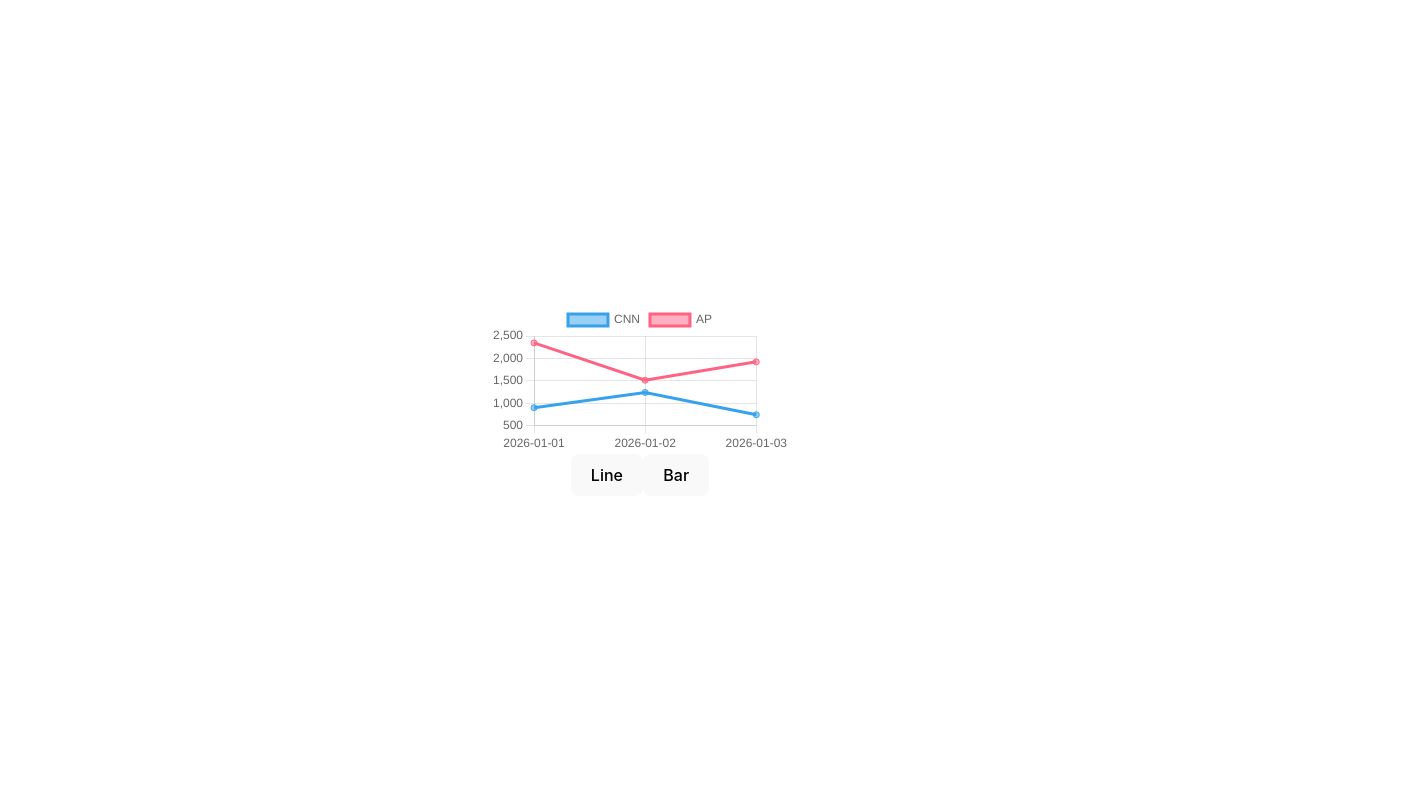
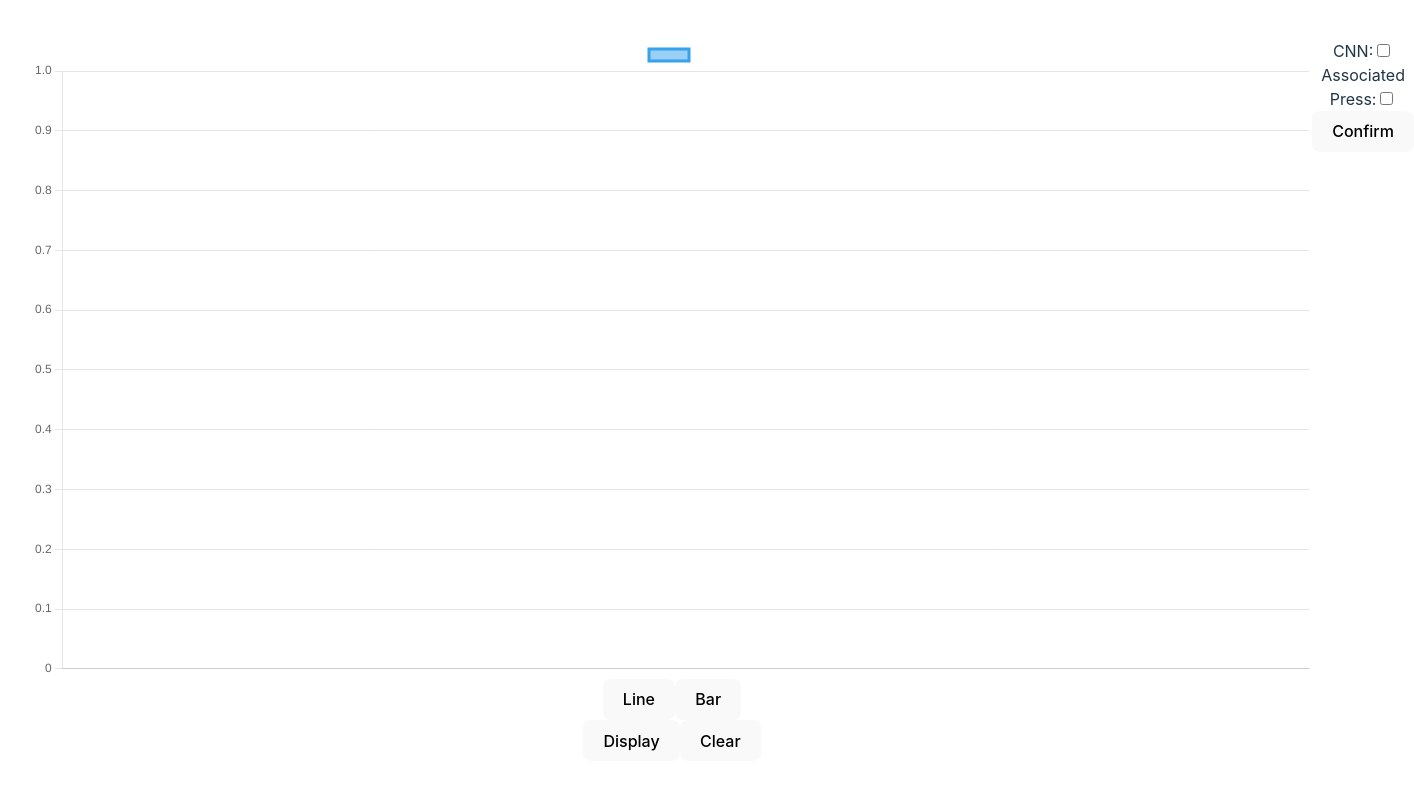
Before and after one commit to chrisahn1/News-Keyword-Trend, a React (Create React App) app in the folder client/: page / in a window 1280 px wide. Shown: the top 790 px of the page, 1414 px wide, since content can reach past the window. Built offline with nearby package versions, Linux system fonts and the light colour scheme.

Commit message:
Added buttons, tested api results, and display key results

```diff
--- a/client/src/App.css
+++ b/client/src/App.css
@@ -65,7 +65,11 @@ i {
   display: none;
 }
 
-.carousel1 .carousel2 {
-  width: '100%';
-  height: 300;
+.chart {
+  width: 70vw;
+  height: 70vh;
 }
+
+.graph {
+  display: flex;
+}
--- a/client/src/pages/Home.jsx
+++ b/client/src/pages/Home.jsx
@@ -1,4 +1,3 @@
-// import axios from 'axios';
 import { useState } from 'react';
 import React from 'react';
 import {
@@ -11,13 +10,7 @@ import {
   Tooltip,
   Legend,
 } from 'chart.js/auto';
-
-import { Bar, Line } from 'react-chartjs-2';
-// import sample1 from './datasample/sample1.json';
-
-// import dates1 from './datasample/dates1.json';
-// import sample2 from './datasample/sample2.json';
-// import sample3 from './datasample/sample1.json';
+import { Chart } from 'react-chartjs-2';
 
 ChartJS.register(
   CategoryScale,
@@ -30,41 +23,68 @@ ChartJS.register(
 );
 
 function Home() {
-  const [index, setIndex] = useState(1);
-  // const getNewsData = async () => {
-  //   const res = await axios.get(
-  //     'https://newsapi.org/v2/everything?q=trump&from=2026-02-02&to=2026-02-02&apiKey=af7a60b8e1274d7a903e6ccc7096c441'
-  //   );
-  //   setNewsData(res.data.totalResults);
-  // };
+  // const newsList = [
+  //   { news: 'cnn', checked: false },
+  //   { news: 'associated-press', checked: false },
+  //   { news: 'the-washington-post', checked: false },
+  //   { news: 'cbs-news', checked: false },
+  //   { news: 'abc-news', checked: false },
+  //   { news: 'bbc-news', checked: false },
+  //   { news: 'business-insider', checked: false },
+  //   { news: 'fox-news', checked: false },
+  //   { news: 'msnbc', checked: false },
+  //   { news: 'nbc-news', checked: false },
+  //   { news: 'politico', checked: false },
+  //   { news: 'newsweek', checked: false },
+  //   { news: 'the-hill', checked: false },
+  //   { news: 'the-huffington-post', checked: false },
+  // ];
+  const [newsListInput, setNewsListInput] = useState({});
+  const [newsList, setNewsList] = useState([]);
+  const [graphType, setGraphType] = useState('line');
+  const [data, setData] = useState({
+    labels: [],
+    datasets: [{ label: [], data: [], type: graphType }],
+    borderRadius: 5,
+  });
 
-  // useEffect(() => {
-  //   getNewsData();
-  // }, []);
-
-  // const showResults = async () => {
-  // };
-
-  // const clearResults = async () => {
+  // const data = {
+  //   labels: ['Jan', 'Feb', 'Mar', 'Apr'],
+  //   datasets: [
+  //     {
+  //       label: 'Dataset 1',
+  //       data: [10, 20, 30, 40],
+  //       borderColor: 'rgb(255, 99, 132)',
+  //       borderWidth: 2,
+  //       type: chartType,
+  //     },
+  //     {
+  //       label: 'Dataset 2',
+  //       data: [15, 25, 35, 45],
+  //       backgroundColor: 'rgb(75, 192, 192)',
+  //       type: chartType,
+  //     },
+  //   ],
   // };
 
   const toggleLine = async () => {
-    setIndex(1);
+    setGraphType('line');
   };
 
   const toggleBar = async () => {
-    setIndex(2);
+    setGraphType('bar');
   };
 
-  return (
-    <div className="carousel">
-      <div className={`carousel1 ${index === 1 ? 'active' : 'hidden'}`}>
-        <Line
-          data={{
+  const showData = async () => {
+    const res = await fetch(
+      'https://newsapi.org/v2/everything?q=trump&from=2026-02-01&to=2026-02-01&apiKey=af7a60b8e1274d7a903e6ccc7096c441'
+    );
+    const result = await res.json();
+    setData({
       labels: ['2026-01-01', '2026-01-02', '2026-01-03'],
       datasets: [
         { label: ['CNN'], data: [900, 1240, 743] },
-              { label: ['AP'], data: [2346, 1512, 1923] },
+        { label: ['AP'], data: [result.totalResults, 1512, 1923] },
       ],
       backgroundColor: [
         'rgba(43, 63, 229, 0.8)',
@@ -72,72 +92,83 @@ function Home() {
         'rgba(253, 135, 135, 0.8)',
       ],
       borderRadius: 5,
-          }}
+    });
+  };
+
+  const clearData = async () => {
+    setData({
+      labels: [],
+      datasets: [{ label: [], data: [], type: graphType }],
+      borderRadius: 5,
+    });
+  };
+
+  const handleChange = (e) => {
+    const target = e.target;
+    const value = target.type === 'checkbox' ? target.checked : target.value;
+    const name = target.name;
+    setNewsListInput((values) => ({ ...values, [name]: value }));
+  };
+
+  const handleSubmitNews = (event) => {
+    //check if news value is false and if it exists in list, if so then remove it from list
+    {
+      Object.keys(newsListInput).map((key) => {
+        if (newsListInput[key] === true) {
+          console.log('key: ', key);
+          setNewsList((list) => [...list, key + '.com']);
+        }
+      });
+    }
+    console.log(newsList);
+    event.preventDefault();
+  };
+
+  // const showNewsData = async () => {
+  //   const res = await axios.get(
+  //     'https://newsapi.org/v2/everything?q=trump&domains=techcrunch.com,thenextweb.com&from=2026-02-02&to=2026-02-02&apiKey=af7a60b8e1274d7a903e6ccc7096c441'
+  //   );
+  //   setNewsData(res.data.totalResults);
+  //   console.log(res.data.totalResults);
+  // };
+
+  return (
+    <div className="graphs">
+      <div className="graph">
+        <Chart className="chart" type={graphType} data={data} />
+        <div className="newslist">
+          <form onSubmit={handleSubmitNews}>
+            <label>
+              CNN:
+              <input
+                type="checkbox"
+                name="cnn"
+                checked={newsListInput.cnn}
+                onChange={handleChange}
               />
+            </label>
+            <label>
+              Associated Press:
+              <input
+                type="checkbox"
+                name="associatedpress"
+                checked={newsListInput.associatedpress}
+                onChange={handleChange}
+              />
+            </label>
+            <button type="submit">Confirm</button>
+          </form>
         </div>
-      <div className={`carousel2 ${index === 2 ? 'active' : 'hidden'}`}>
-        <Bar
-          data={{
-            labels: ['2026-01-01', '2026-01-02', '2026-01-03'],
-            datasets: [
-              { label: ['CNN'], data: [900, 1240, 743] },
-              { label: ['AP'], data: [2346, 1512, 1923] },
-            ],
-            backgroundColor: [
-              'rgba(43, 63, 229, 0.8)',
-              'rgba(250, 192, 19, 0.8)',
-              'rgba(253, 135, 135, 0.8)',
-            ],
-            borderRadius: 5,
-          }}
-        />
       </div>
+      <div>
         <button onClick={toggleLine}>Line</button>
         <button onClick={toggleBar}>Bar</button>
       </div>
-
-    // <div className="App">
-    //   <div className="carousel">
-    //     <div className="carouselItem">
-    //       <Line
-    //         data={{
-    //           labels: ['2026-01-01', '2026-01-02', '2026-01-03'],
-    //           datasets: [
-    //             { label: ['CNN'], data: [900, 1240, 743] },
-    //             { label: ['AP'], data: [2346, 1512, 1923] },
-    //           ],
-    //           backgroundColor: [
-    //             'rgba(43, 63, 229, 0.8)',
-    //             'rgba(250, 192, 19, 0.8)',
-    //             'rgba(253, 135, 135, 0.8)',
-    //           ],
-    //           borderRadius: 5,
-    //         }}
-    //       />
-    //     </div>
-    //     <div>
-    //       <Bar
-    //         data={{
-    //           labels: ['2026-01-01', '2026-01-02', '2026-01-03'],
-    //           datasets: [
-    //             { label: ['CNN'], data: [900, 1240, 743] },
-    //             { label: ['AP'], data: [2346, 1512, 1923] },
-    //           ],
-    //           backgroundColor: [
-    //             'rgba(43, 63, 229, 0.8)',
-    //             'rgba(250, 192, 19, 0.8)',
-    //             'rgba(253, 135, 135, 0.8)',
-    //           ],
-    //           borderRadius: 5,
-    //         }}
-    //       />
-    //     </div>
-    //   </div>
-    //   <div className="dots">
-    //     <i className="fa-solid fa-circle" id="circle1"></i>
-    //     <i className="fa-solid fa-circle-notch" id="circle2"></i>
-    //   </div>
-    // </div>
+      <div>
+        <button onClick={showData}>Display</button>
+        <button onClick={clearData}>Clear</button>
+      </div>
+    </div>
   );
 }
 
--- a/client/src/pages/datasample/dates1.json
+++ /dev/null
@@ -1,5 +0,0 @@
-[
-  { "label": "2026-01-01" },
-  { "label": "2026-01-02" },
-  { "label": "2026-01-03" }
-]
--- a/client/src/pages/datasample/sample1.json
+++ /dev/null
@@ -1,4 +0,0 @@
-[
-  { "label": ["CNN"], "data": [900, 1240, 743] },
-  { "label": ["AP"], "data": [2346, 1512, 1923] }
-]
--- a/client/src/pages/datasample/sample2.json
+++ /dev/null
@@ -1 +0,0 @@
-[{ "label": ["CNN"], "data": [1940] }]
```
Also changed, not shown: client/src/pages/datasample/sample3.json (deleted, +0 -29 lines). Lines whose indentation alone changed are shown as unchanged.
